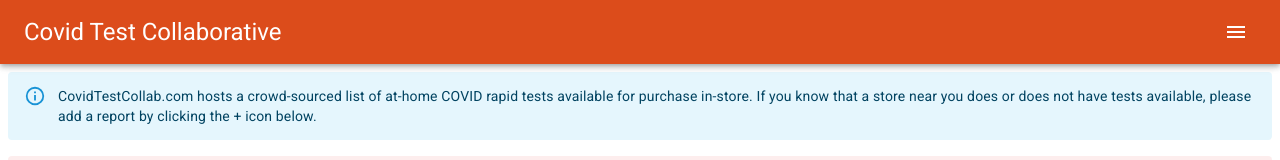
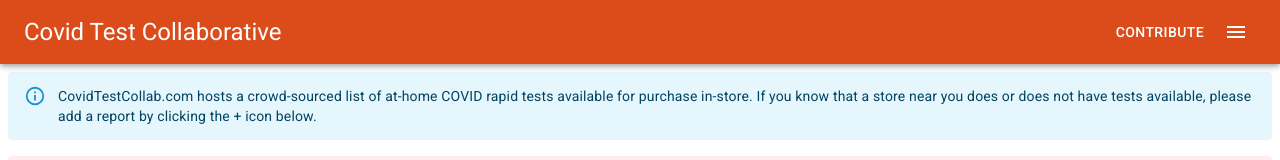
Before and after one commit to livgust/covid-test-locator-front-end, a React (Create React App) app: page / in a window 1280 px wide. Shown: the top 160 px of the page. Built offline with nearby package versions, Linux system fonts and the light colour scheme.

Commit message:
feat: add gofundme link

```diff
--- a/src/App/Menu.tsx
+++ b/src/App/Menu.tsx
@@ -1,5 +1,5 @@
 import React, {useState} from 'react';
-//import Button from '@mui/material/Button';
+import Button from '@mui/material/Button';
 import Dialog, {DialogProps} from '@mui/material/Dialog';
 import DialogContent from '@mui/material/DialogContent';
 import DialogContentText from '@mui/material/DialogContentText';
@@ -16,15 +16,15 @@
 
   return (
     <>
-      {/* <Button
-        href="https://www.gofundme.com/f/wwwmacovidvaccinescom?utm_source=customer&utm_medium=copy_link&utm_campaign=p_cf+share-flow-1"
+      <Button
+        href="https://www.gofundme.com/f/covidtestcollabcom?utm_source=customer&utm_medium=copy_link&utm_campaign=p_cf+share-flow-1"
         target="_blank"
         rel="noreferrer"
         variant="text"
         sx={{color: 'secondary.contrastText', pr: 3}}
       >
         Contribute
-      </Button> */}
+      </Button>
       <IconButton
         edge="start"
         color="inherit"
```
